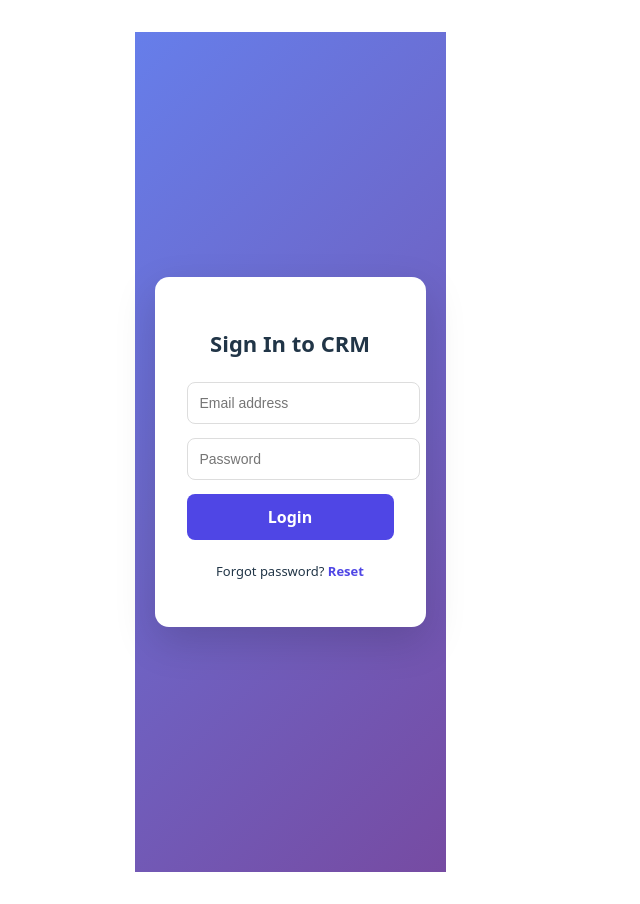
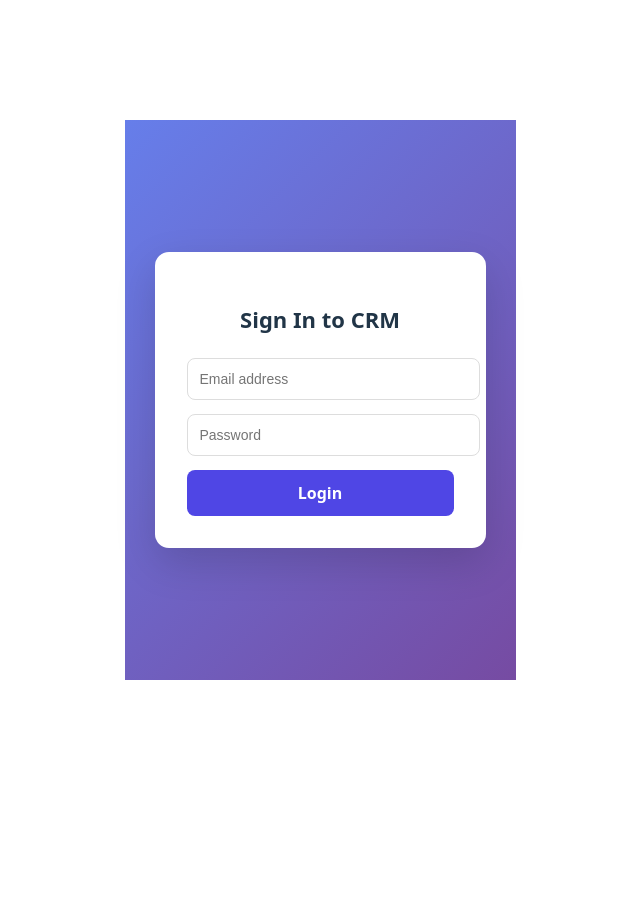
Before and after one commit to anishachandgude2005/CRM_Project, a React (Vite) app in the folder crm-project/: page / in a window 1280 px wide. Shown: the whole page, without its empty margins (350-990 px from the left). After the commit the page ends 800 px from the top, so only its background shows below. Built offline with nearby package versions, Linux system fonts and the light colour scheme.

Commit message:
changes AuthLayout

```diff
--- a/crm-project/src/pages/AuthLayout.jsx
+++ b/crm-project/src/pages/AuthLayout.jsx
@@ -11,12 +11,13 @@ const AuthLayout = ({ title, children }) => {
 
 const styles = {
   container: {
-    minHeight: "100vh",
+    width: "100%",
+    minHeight: "500px",
     display: "flex",
     justifyContent: "center",
     alignItems: "center",
     background: "linear-gradient(135deg, #667eea, #764ba2)",
-    padding: "20px",
+    padding: "30px",
   },
   card: {
     width: "100%",
--- a/crm-project/src/pages/Login.jsx
+++ b/crm-project/src/pages/Login.jsx
@@ -57,9 +57,7 @@ const Login = () => {
           {loading ? "Signing in..." : "Login"}
         </button>
 
-        <p style={styles.footer}>
-          Forgot password? <span style={styles.link}>Reset</span>
-        </p>
+
       </form>
     </AuthLayout>
   );
```
